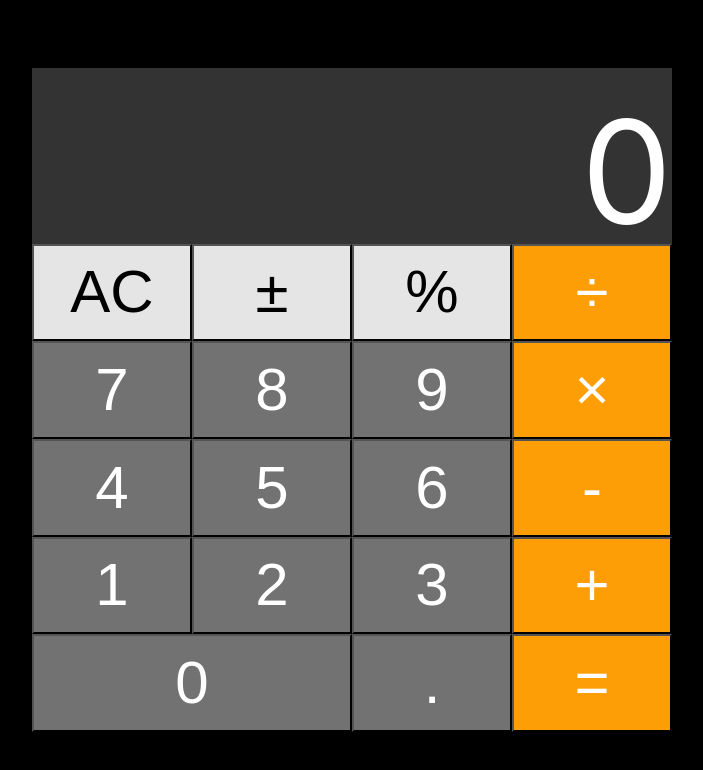
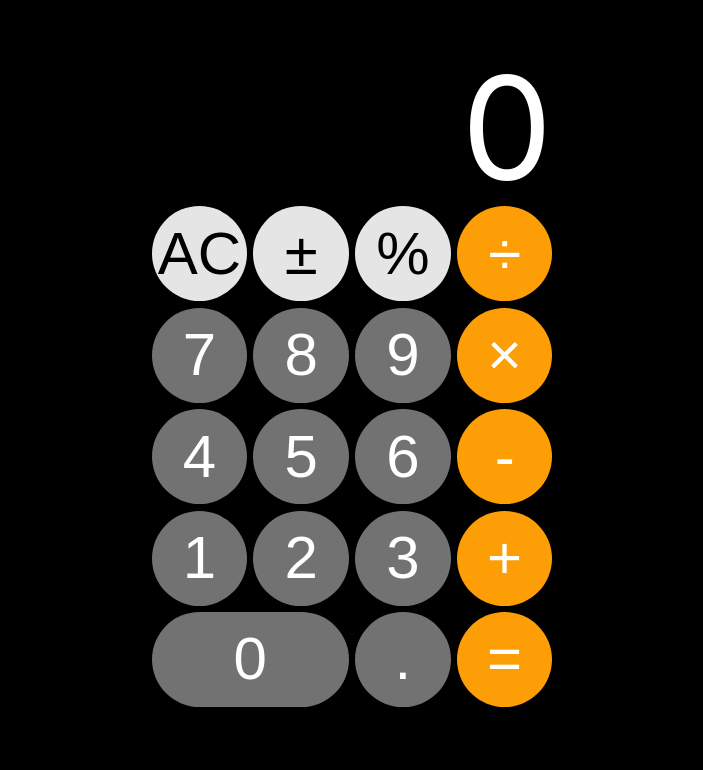
Before and after one commit to ashcslmn/reactjs-calculator, a React (Create React App) app: page / in a window 1280 px wide. Shown: the top 770 px of the page, without its empty margins (288-991 px from the left). Built offline with nearby package versions, Linux system fonts and the light colour scheme.

Commit message:
make it neat

```diff
--- a/src/App.css
+++ b/src/App.css
@@ -7,14 +7,14 @@
 }
 
 #calculator {
-  width: 50%;
-  height: 83%;
+  height: 75%;
   min-height: 500;
   background-color: #000000ff;
   display: grid;
   grid-template-columns: repeat(4, minmax(0, 1fr));
   margin-left: auto;
   margin-right: auto;
+  gap: 0.40rem;
 }
 
 #calculator > * {
@@ -25,16 +25,31 @@
 #calculator div.screen {
   grid-column: 1 / span 4;
   color: white;
-  background-color: #333333ff;
+  background-color: black;
   font-size: 9rem;
   line-height: 1;
-  display: flex;
-  justify-content: flex-end;
-  align-items: flex-end;
+  /* flex: 1; */
+  position: relative;
+  min-height: 100px;
+  padding: 10px 10px 10px 10px;
+}
+
+#calculator div.screen > .text {
+  position: absolute;
+  right: 0;
+  bottom: 0;
+  transform-origin: bottom right;
+}
+
+*, :after, :before {
+  box-sizing: border-box;
+  border: 0 solid #e2e8f0;
 }
 
 #calculator button {
-  /* border-radius: 9999px; */
+  height: 95px;
+  width: auto;
+  border-radius: 9999px;
   color: white;
 }
 
--- a/src/App.js
+++ b/src/App.js
@@ -78,7 +78,7 @@ function App() {
           rightOperandValue={expression.rightOperand}
           equalsValue={equals}
         >
-          <CalculatorScreen />
+          <CalculatorScreen equals={equals}/>
 
           <CalculatorButton
             type="util"
--- a/src/components/CalculatorScreen.js
+++ b/src/components/CalculatorScreen.js
@@ -1,12 +1,39 @@
+import { useEffect, useRef, useState } from "react";
 import Consumer from "../CalculatorContext";
+import { toNumberFormat } from "../supports/CalculatorSupport";
 
-function CalculatorScreen() {
+function CalculatorScreen({equals}) {
+  const ref = useRef(null);
+  const [scale, setScale] = useState(1);
+  const [childWidth, setChildWidth] = useState(0);
+  const [output, setOutput] = useState(equals || "");
+
+  useEffect(() => {
+    let actualScale =
+      ref.current.offsetWidth / ref.current.children[0].offsetWidth;
+    if (actualScale < 1) setScale(actualScale);
+    else setScale(1);
+  }, [childWidth]);
+
+  useEffect(() => {
+    setChildWidth(ref.current.children[0].offsetWidth);
+  }, [output]);
+
+  useEffect(() => {
+    setOutput(equals)
+  }, [equals]);
+
   return (
     <Consumer>
       {(ctx) => {
         return (
-          <div className="screen">
-            <span className="text">{ctx.equals}</span>
+          <div ref={ref} className="screen">
+            <span
+              className="text"
+              style={{ transform: `scale(${scale}, ${scale})` }}
+            >
+              {toNumberFormat(ctx.equals)}
+            </span>
           </div>
         );
       }}
--- a/src/supports/CalculatorSupport.js
+++ b/src/supports/CalculatorSupport.js
@@ -24,13 +24,16 @@ function hasOperator(expression) {
 }
 
 function ComputedExpression(exp) {
-  console.log(Object.values(exp)
-  .filter((item) => /^-?[0-9]\d*(\.\d+)?$/.test(item)))
   return (
     Object.values(exp)
-      .filter((item) => /^-?[0-9]\d*(\.\d+)?$/.test(item))
+      .filter((item) => /^-?[0-9]\d*(\.\d+)?(\.)?$/.test(item))
       .at(-1) || 0
   );
+}
+
+function toNumberFormat(number) {
+    const nf = new Intl.NumberFormat('en-US');
+    return nf.format(number);
 }
 
 export {
@@ -39,4 +42,5 @@ export {
   clone,
   hasOperator,
   ComputedExpression,
+  toNumberFormat
 };
```
